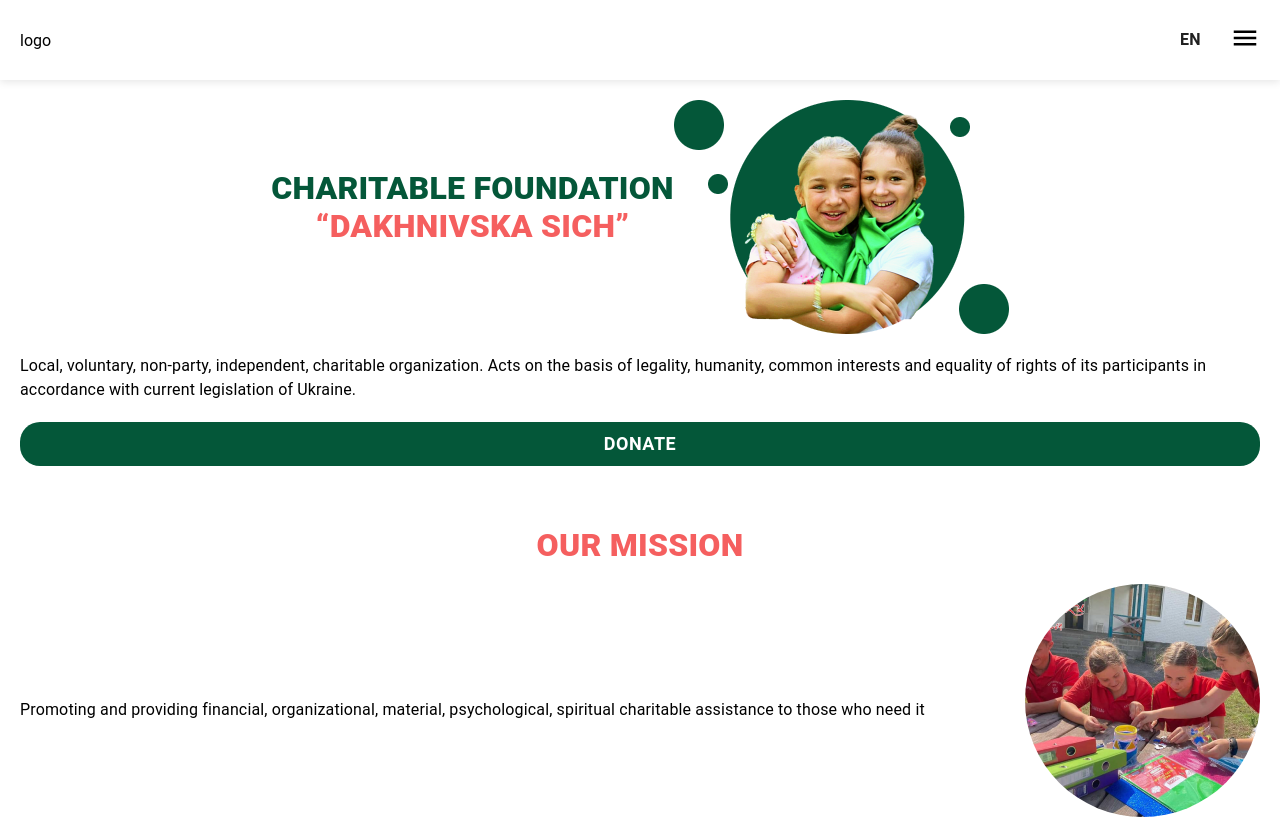
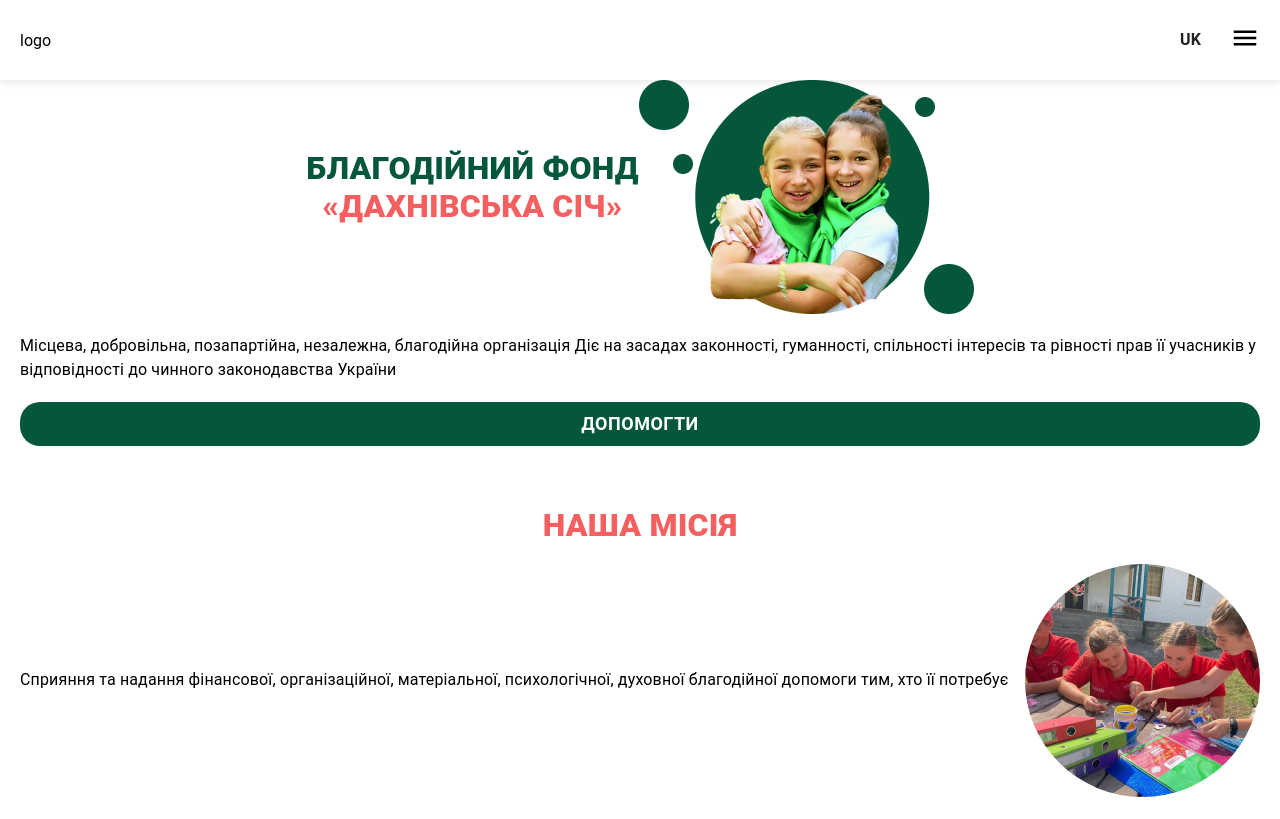
Before and after one commit to Na11a/borisovna, a React (Create React App) app: page / in a window 1280 px wide. Shown: the top 819 px of the page. Built offline with nearby package versions, Linux system fonts and the light colour scheme.

Commit message:
set language at localhost

```diff
--- a/src/components/Layout/MainLayout.tsx
+++ b/src/components/Layout/MainLayout.tsx
@@ -10,7 +10,7 @@ interface IMainLayoutProps {
 
 const MainLayout = ({ children }: IMainLayoutProps) => {
   return (
-    <Box sx={{ paddingX: pxToRem(20), margin: 0 }}>
+    <Box sx={{ paddingTop: pxToRem(80), paddingX: pxToRem(20), margin: 0 }}>
       {children}
     </Box>
   );
--- a/src/components/Mission/OurMission.tsx
+++ b/src/components/Mission/OurMission.tsx
@@ -18,13 +18,14 @@ const OurMission = () => {
       <Box flex='100%'>
         <Title name={t('ourMission.titleBlock.title')} />
       </Box>
-      <Typography flex='50%' textAlign='left' children={t('ourMission.titleBlock.description')} />
+      <Typography flex='50%' textAlign='left' mb={defaultBlockMargin} children={t('ourMission.titleBlock.description')} />
       <Box component='img' borderRadius='50%' src='./images/our-mission.png' marginBottom={defaultBlockMargin} />
       <Box textAlign='left'>
         <Typography sx={{
           fontWeight: '700',
           textTransform: 'uppercase'
-        }} children={t('ourMission.descriptionBlock.title')} />
+        }}
+        children={t('ourMission.descriptionBlock.title')} />
         <Typography children={t('ourMission.descriptionBlock.block1')} />
         <Typography children={t('ourMission.descriptionBlock.block2')} />
       </Box>
--- a/src/components/NavBar/NavBar.tsx
+++ b/src/components/NavBar/NavBar.tsx
@@ -8,6 +8,7 @@ const LanguageSelector = () => {
   const [language, setLanguage] = useState(i18next.language)
   const handleChangeLanguage = (event: SelectChangeEvent<string>) => {
     i18next.changeLanguage(event.target.value);
+    localStorage.setItem('language', event.target.value)
     setLanguage(event.target.value)
   };
   return (
@@ -22,13 +23,17 @@ interface INavBarProps {
 }
 const NavBar = ({ handleOpenMenu }: INavBarProps) => {
   return (
-    <Box display='flex'
+    <Box
+
+      display='flex'
       alignItems='center'
       justifyContent='space-between'
       sx={{
         boxSizing: 'border-box',
-        height: '80px',
-        width: '100vw',
+        position: 'fixed',
+        top: '0',
+        height: pxToRem(80),
+        width: '100%',
         boxShadow: '0px 2px 8px rgba(0, 0, 0, 0.1)',
         marginBottom: pxToRem(20),
         paddingX: pxToRem(20)
--- a/src/i18n.ts
+++ b/src/i18n.ts
@@ -8,8 +8,8 @@ i18n.use(initReactI18next).init({
         en: { translation: en },
         uk: { translation: uk }
     },
-    lng: 'en',
-    fallbackLng: "en",
+    lng: localStorage.getItem('language') || 'uk',
+    fallbackLng: localStorage.getItem('language') || 'en',
     returnObjects: true,
     interpolation: {
         escapeValue: false,
```
